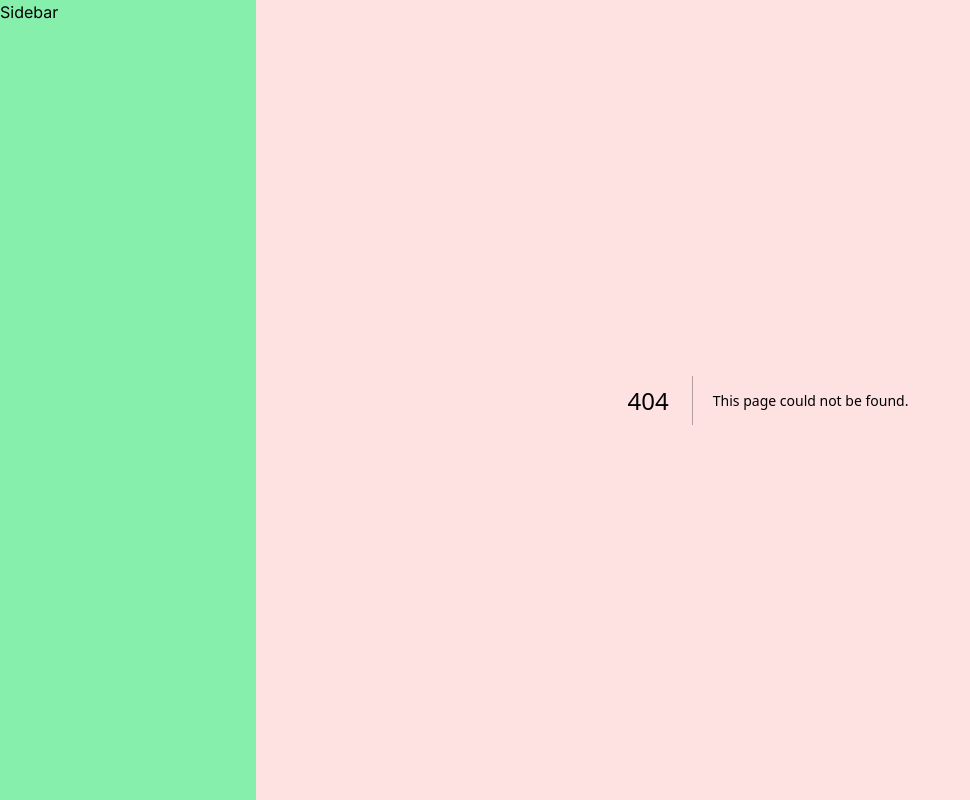
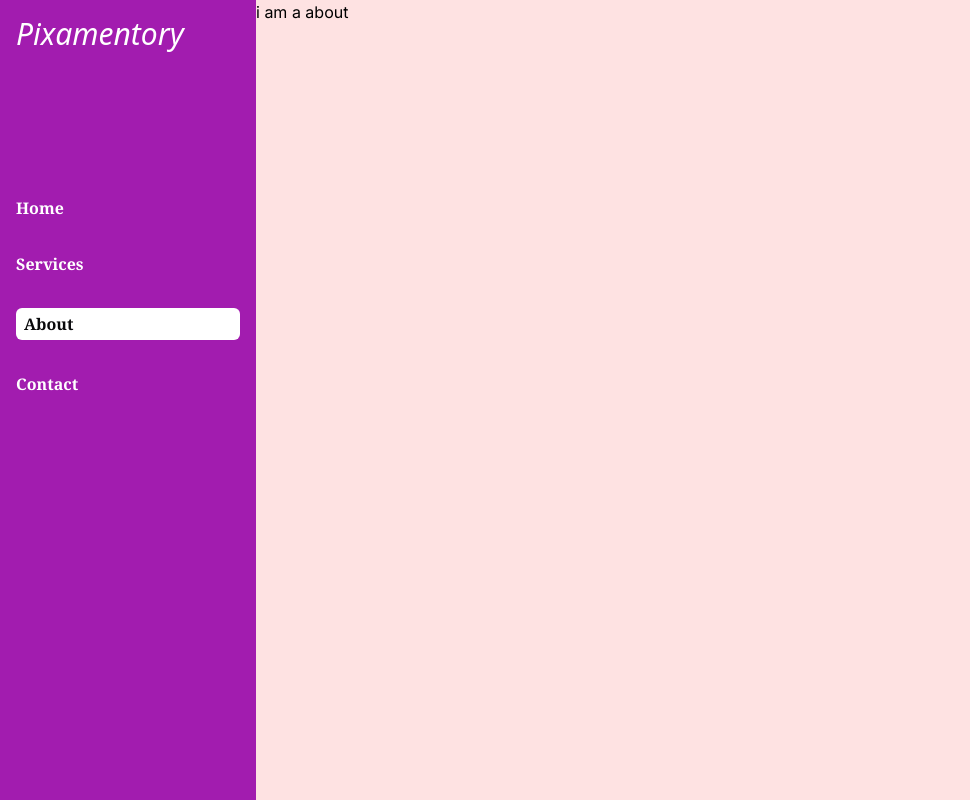
Before and after one commit to Sayemhaque/NextJs-Project, a Next.js app: page /about in a window 1280 px wide. Before the commit this address had no page. Shown: the whole page, without its empty margins (0-970 px from the left). Built offline with nearby package versions, Linux system fonts and the light colour scheme.

Commit message:
sidebar added

```diff
--- /dev/null
+++ b/app/about/page.jsx
@@ -0,0 +1,11 @@
+import React from 'react';
+
+const page = () => {
+    return (
+        <div>
+            i am a about
+        </div>
+    );
+};
+
+export default page;
--- a/app/text/page.jsx
+++ b/app/contact/page.jsx
@@ -3,7 +3,7 @@ import React from 'react';
 const page = () => {
     return (
         <div>
-            i am a page
+            Contact
         </div>
     );
 };
--- a/app/layout.jsx
+++ b/app/layout.jsx
@@ -14,7 +14,7 @@ export default function RootLayout({ children }) {
   return (
     <html lang="en">
       <body className={`${inter.className} grid grid-cols-5`}>
-        <div className='col-span-1 bg-green-300 h-screen'>
+        <div className='col-span-1 bg-fuchsia-700 h-screen'>
         <Sidebar/>
         </div>
        <div className='col-span-4 bg-red-100'>
--- a/components/Sidebar.jsx
+++ b/components/Sidebar.jsx
@@ -1,9 +1,32 @@
+"use client"
+import Link from 'next/link';
 import React from 'react';
+import { usePathname } from "next/navigation"
 
 const Sidebar = () => {
+    const pathName = usePathname()
+    const routes = [
+        { id: 1, title: "Home", to: "/" },
+        { id: 2, title: "Services", to: "/services" },
+        { id: 3, title: "About", to: "/about" },
+        { id: 4, title: "Contact", to: "/contact" }
+    ]
     return (
-        <div>
-            Sidebar
+        <div className='p-4 space-y-12 text-white'>
+            {/* Logo */}
+            <h1 className='text-3xl font-sans italic'>
+                Pixamentory
+            </h1>
+            {/* Links */}
+            <ul className='space-y-8 pt-24'>
+                {routes.map(({ title, to, id }) =>
+                    <li key={id} className={`${pathName === to ? "transition duration-500 ease-in-out bg-white text-zinc-950 px-2 py-1 rounded-md" : ""} font-bold font-serif`}>
+                        <Link href={to}>
+                            {title}
+                        </Link>
+                    </li>
+                )}
+            </ul>
         </div>
     );
 };
```
